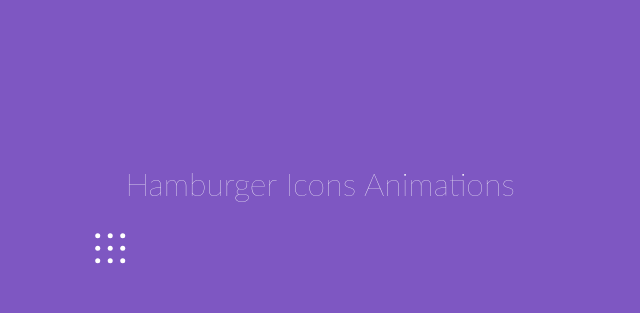
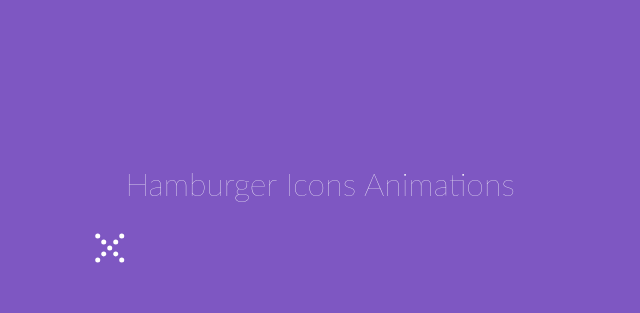
Before and after one commit to wxx961023/css3--animation, a plain HTML site: page Hamburger-Icons-Animations/index.html in a window 1280 px wide. Both pictures are taken after a click on the element 430 px from the left and 248 px from the top of the page. Shown: the top 313 px of the page, 320-960 px from the left. Drawn offline with Linux system fonts and the light colour scheme.

Commit message:
完成第一個icon]

```diff
--- a/Hamburger-Icons-Animations/style.css
+++ b/Hamburger-Icons-Animations/style.css
@@ -1,52 +1,109 @@
-*{
+* {
   margin: 0;
   padding: 0;
 }
-body{
+body {
   /* border: 1px solid; */
   height: 100vh;
   text-align: center;
-  background-image: linear-gradient(#7E57C2 50%, #3F51B5);
+  background-image: linear-gradient(#7e57c2 50%, #3f51b5);
 }
-h1{
-  color:#fff;
-  font-family: 'Lato';
+h1 {
+  color: #fff;
+  font-family: "Lato";
   font-weight: 100;
   padding: 30px;
   display: block;
 }
-.container{
-  position:absolute;
-  top:20%;
-  left:50%;
-  transform:translate(-50%, -20%);
+.container {
+  position: absolute;
+  top: 20%;
+  left: 50%;
+  transform: translate(-50%, -20%);
 }
-.wrapper .icon{
-  margin:20px;
-  /* border: 1px solid; */
+.wrapper .icon {
+  margin: 20px;
 }
-.nav-icon-1{
-  /* border: 1px solid; */
-  width: 30px;
-  height: 30px;
+.nav-icon-1 {
+  transition: 0.1s;
+  width: 29px;
+  height: 29px;
   position: relative;
   cursor: pointer;
 }
-.nav-icon-1 span{
+.nav-icon-1 span {
   width: 5px;
   height: 5px;
   border-radius: 50%;
   display: inline-block;
   position: absolute;
-  background: #FFF;
+  background: #fff;
 }
 
-.nav-icon-1 span:nth-child(1){ top: 0; left: 0; }
-.nav-icon-1 span:nth-child(2){ top: 0; left: 50%; transform: translateX(-50%);}
-.nav-icon-1 span:nth-child(3){ top: 0; right: 0; }
-.nav-icon-1 span:nth-child(4){ top: 50%; left: 0; transform: translateY(-50%);}
-.nav-icon-1 span:nth-child(5){ top: 50%; left: 50%; transform: translate(-50%, -50%);}
-.nav-icon-1 span:nth-child(6){ top: 50%; right: 0; transform: translateY(-50%);}
-.nav-icon-1 span:nth-child(7){ bottom: 0; left: 0; }
-.nav-icon-1 span:nth-child(8){ bottom: 0; left: 50%; transform: translateX(-50%);}
-.nav-icon-1 span:nth-child(9){ bottom: 0; right: 0; }
+.nav-icon-1 span:nth-child(1) {
+  top: 0;
+  left: 0;
+}
+.nav-icon-1 span:nth-child(2) {
+  top: 0;
+  left: 12px;
+}
+.nav-icon-1 span:nth-child(3) {
+  top: 0;
+  right: 0;
+}
+.nav-icon-1 span:nth-child(4) {
+  top: 12px;
+  left: 0;
+}
+.nav-icon-1 span:nth-child(5) {
+  top: 12px;
+  left: 12px;
+}
+.nav-icon-1 span:nth-child(6) {
+  top: 12px;
+  right: 0;
+}
+.nav-icon-1 span:nth-child(7) {
+  bottom: 0;
+  left: 0;
+}
+.nav-icon-1 span:nth-child(8) {
+  bottom: 0;
+  left: 12px;
+}
+.nav-icon-1 span:nth-child(9) {
+  bottom: 0;
+  right: 0;
+}
+
+.nav-icon-1:hover span {
+  transform: scale(1.2);
+  transition: 350ms cubic-bezier(0.8, 0.5, 0.2, 1.4);
+}
+.nav-icon-1.open {
+  transform: rotate(180deg);
+  cursor: pointer;
+  transition: 0.2s cubic-bezier(0.8, 0.5, 0.2, 1.4);
+}
+.nav-icon-1.open span {
+  border-radius: 50%;
+  transition-delay: 200ms;
+  transition: 0.5s cubic-bezier(0.8, 0.5, 0.2, 1.4);
+}
+.nav-icon-1.open span:nth-child(2) {
+  top: 6px;
+  left: 6px;
+}
+.nav-icon-1.open span:nth-child(4) {
+  top: 18px;
+  left: 6px;
+}
+.nav-icon-1.open span:nth-child(6) {
+  top: 6px;
+  left: 18px;
+}
+.nav-icon-1.open span:nth-child(8) {
+  top: 18px;
+  left: 18px;
+}
```
